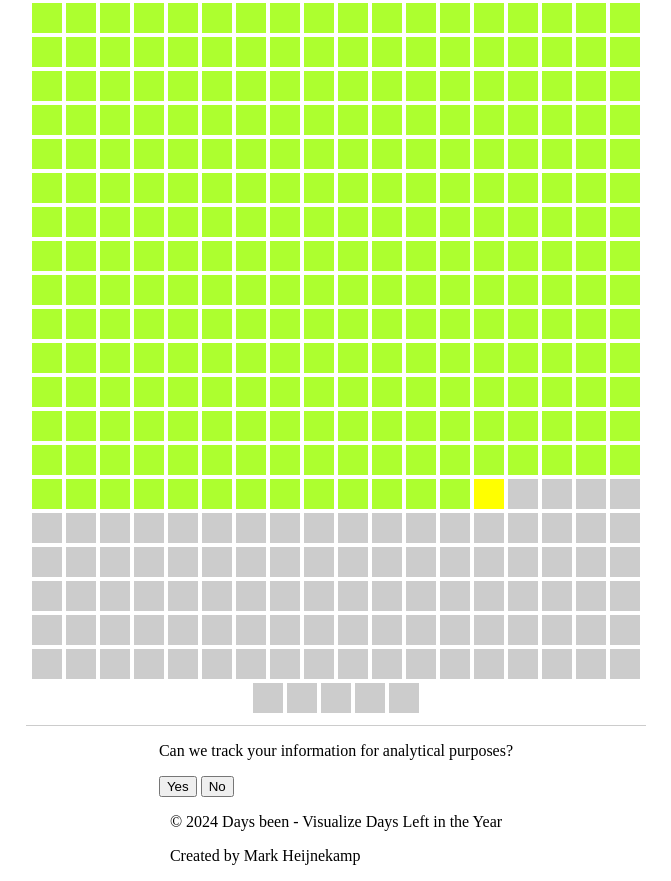
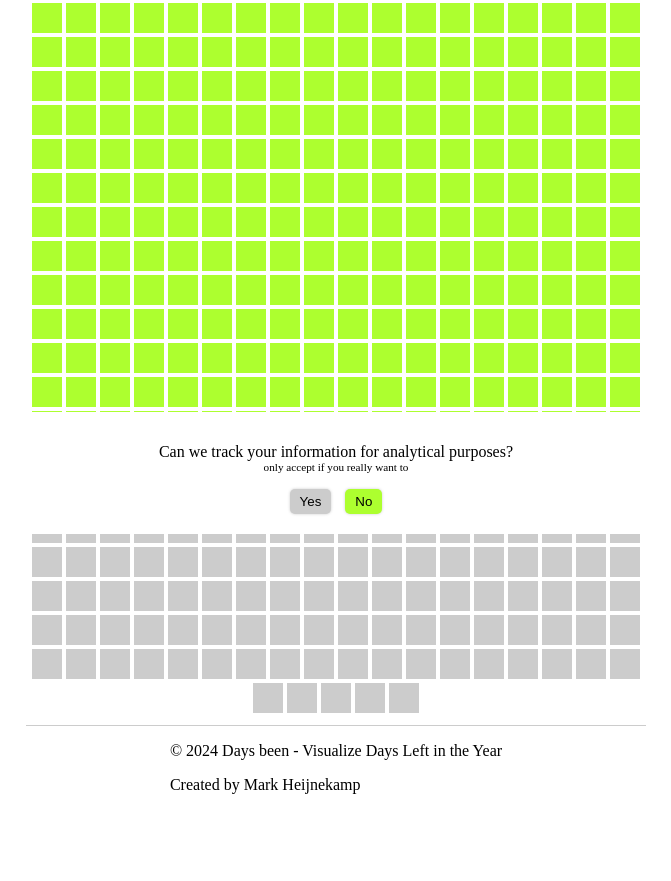
Before and after one commit to TheHunterDog/DaysOfYear, a plain HTML site: page index.html in a window 1280 px wide. Shown: the part 266-1147 px from the top of the page, without its empty margins (304-975 px from the left). After the commit the page ends 1076 px from the top, so only its background shows below. Drawn offline with Linux system fonts and the light colour scheme.

Commit message:
fix: not loading init

```diff
--- a/css/index.css
+++ b/css/index.css
@@ -57,18 +57,41 @@ h1{
   font-family: 'Courier New', Courier, monospace;
 }
 
-/* .day-Saturday, .day-Sunday{
-    background-color: #ff6347;
+#banner{
+  position: fixed;
+  bottom: 0;
+  background-color: #fff;
+  width: 100%;
+  display: flex;
+  flex-direction: column;
+  align-items: center;
+  justify-content: center;
+  padding: 15px 0;
 }
 
-.day-total-1{
-    background-color: #ff6347;
+button{
+  margin: 5px;
+  padding: 5px 10px;
+  border: none;
+  cursor: pointer;
+  border-radius: 5px;
+  border: none;
+  box-shadow: 0 0 3px #ccc;
+}
+#rejectCookies{
+  background-color: #adff2f;
 }
 
-.day-25.month-12{
-    background-color: #ff6347;
+#acceptCookies{
+  background-color: #ccc;
 }
 
-.day-1.month-5{
-    background-color: #ff6347;
-} */
+#banner p:nth-child(1){
+  margin-bottom: 0;
+}
+
+#banner .small{
+  padding: 0;
+  margin-top: 0;
+  font-size: 0.7em;
+}
--- a/index.html
+++ b/index.html
@@ -48,11 +48,14 @@
 
   <div class="cookieBanner" id="banner">
     <p>Can we track your information for analytical purposes?</p>
-    <button id="acceptCookies">Yes</button>
-    <button id="rejectCookies">No</button>
+    <p class="small">only accept if you really want to</p>
+    <div class="buttons">
+      <button id="acceptCookies">Yes</button>
+      <button id="rejectCookies">No</button>
+    </div>
   </div>
   <footer>
-    <p>&copy; 2024 Days been - Visualize Days Left in the Year</p>
+    <p>&copy; <span id="year">2001</span> Days been - Visualize Days Left in the Year</p>
     <p>Created by Mark Heijnekamp</a></p>
   <script src="./js/index.js"></script>
 </body>
--- a/js/index.js
+++ b/js/index.js
@@ -1,4 +1,6 @@
 window.onload = function() {
+  initEvents();
+  setYear(new Date().getFullYear());
   let app = document.getElementById('app');
   const days = renderDays()
   app.innerHTML = days.outerHTML;
@@ -61,8 +63,8 @@ const getDayofYear = (today) => {
 
 const initEvents = () => {
 
-  const acceptButton = document.getElementById('accept');
-  const rejectButton = document.getElementById('reject');
+  const acceptButton = document.getElementById('acceptCookies');
+  const rejectButton = document.getElementById('rejectCookies');
   const banner = document.getElementById('banner');
   acceptButton.addEventListener('click', () => {
     acceptTracking();
@@ -95,3 +97,7 @@ const acceptTracking = () => {
 const rejectTracking = () => {
   console.log('Tracking rejected');
 }
+const setYear = (year) => {
+  const yearPlace = document.getElementById('year');
+  yearPlace.innerHTML = year;
+}
```
